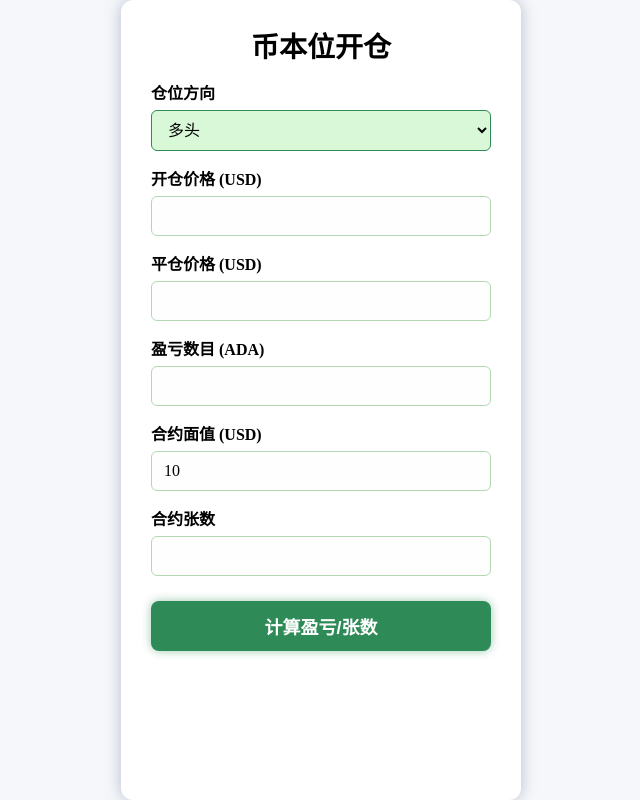
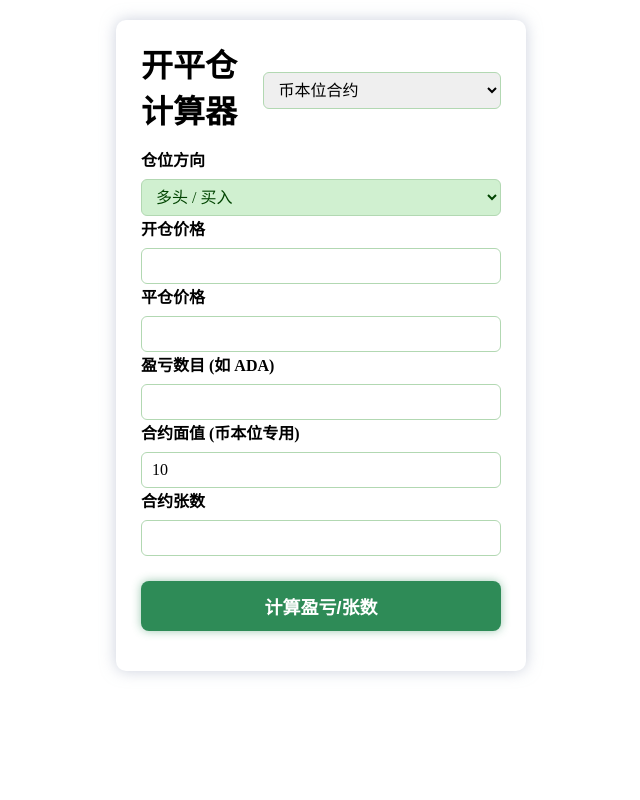
Before and after one commit to nei1111/ada-calculator, a plain HTML site: page index.html in a window 1280 px wide. Shown: the whole page, without its empty margins (319-959 px from the left). Drawn offline with Linux system fonts and the light colour scheme.

Commit message:
Update index.html

```diff
--- a/index.html
+++ b/index.html
@@ -3,79 +3,59 @@
 
 <head>
     <meta charset="UTF-8" />
-    <meta name="viewport" content="width=device-width, initial-scale=1.0" />
-    <title>币本位开仓</title>
+    <meta name="viewport" content="width=device-width, initial-scale=1" />
+    <title>开平仓计算器</title>
     <style>
-        html,
         body {
+            font-family: "宋体", "SimSun", serif;
             margin: 0;
-            padding: 0;
-            height: 100vh;
-            overflow: hidden;
-            font-family: "宋体", "SimSun", "Segoe UI", Tahoma, Geneva, Verdana, sans-serif;
-            background: #f5f7fa;
-            color: #000000;
-        }
-
-        body {
+            padding: 20px;
             display: flex;
             justify-content: center;
         }
 
         .calculator {
-            background: #ffffff;
-            width: 80vw;
-            max-width: 400px;
-            min-width: 280px;
-            padding: 15px 30px 60px;
-            border-radius: 12px;
-            box-shadow: 0 0 15px #a0a9bfbf;
-            overflow-y: auto;
-            max-height: 100vh;
-            box-sizing: border-box;
+            background: white;
+            width: 360px;
+            padding: 20px 25px 40px;
+            border-radius: 10px;
+            box-shadow: 0 0 15px #a0a9bf88;
         }
 
         h1 {
-            text-align: center;
-            margin-top: 10px;
-            margin-bottom: 15px;
-            font-weight: 900;
-            font-size: 28px;
-            color: #000000; /* 黑色标题 */
-            text-shadow: none;
-            font-family: "微软雅黑", "Microsoft YaHei", "SimSun", "Segoe UI", Tahoma, Geneva, Verdana, sans-serif;
+            margin: 0 0 15px;
+            display: flex;
+            align-items: center;
+            justify-content: space-between;
+            font-weight: 700;
+            color: #000;
+        }
+
+        select,
+        input {
+            width: 100%;
+            padding: 8px 10px;
+            font-size: 16px;
+            margin-top: 8px;
+            border-radius: 6px;
+            border: 1.5px solid #b2d8b2;
+            box-sizing: border-box;
+            font-family: "Times New Roman", Times, serif;
         }
 
         label {
-            display: block;
-            margin-bottom: 6px;
             margin-top: 15px;
             font-weight: 600;
-            color: #000000;
-            font-family: "宋体", "SimSun", serif;
         }
 
-        input,
-        select {
-            width: 100%;
-            padding: 10px 12px;
-            border-radius: 6px;
-            border: 1.5px solid #b2d8b2;
-            font-size: 16px;
-            background: #fefefe;
-            color: #000000;
-            box-sizing: border-box;
-            transition: border-color 0.3s ease, color 0.3s ease;
-            font-family: "Times New Roman", Times, serif;
+        .position-long {
+            background-color: #d0f0d0 !important;
+            color: #004400 !important;
         }
 
-        input:focus,
-        select:focus {
-            outline: none;
-        }
-
-        .result-value {
-            font-weight: 700;
+        .position-short {
+            background-color: #f9d6d5 !important;
+            color: #660000 !important;
         }
 
         button {
@@ -96,137 +76,158 @@
         button:hover {
             background: #246b45;
         }
-
-        #result {
-            display: none;
-        }
-
-        .green-text {
-            color: #007500;
-        }
-
-        .red-text {
-            color: #d00000;
-        }
-
-        .yellow-bg {
-            background-color: #fffca2;
-        }
-
-        .position-long {
-            background-color: #d8f8d8;
-            border-color: #2e8b57 !important;
-        }
-
-        .position-short {
-            background-color: #fce5e5;
-            border-color: #d00000 !important;
-        }
-
-        select {
-            font-family: "宋体", "SimSun", serif;
-        }
     </style>
 </head>
 
 <body>
     <div class="calculator">
-        <h1>币本位开仓</h1>
+        <h1>
+            开平仓计算器
+            <select id="marketSelect" onchange="switchMarket()">
+                <option value="coin">币本位合约</option>
+                <option value="usd">U本位合约</option>
+                <option value="forex">外汇市场</option>
+            </select>
+        </h1>
 
         <label for="positionType">仓位方向</label>
         <select id="positionType" onchange="updatePositionStyle()">
-            <option value="long">多头</option>
-            <option value="short">空头</option>
+            <option value="long">多头 / 买入</option>
+            <option value="short">空头 / 卖出</option>
         </select>
 
-        <label for="entryPrice">开仓价格 (USD)</label>
+        <div id="fieldEntryPrice">
+            <label for="entryPrice">开仓价格</label>
             <input type="number" id="entryPrice" min="0" step="any" />
+        </div>
 
-        <label for="latestPrice">平仓价格 (USD)</label>
+        <div id="fieldLatestPrice">
+            <label for="latestPrice">平仓价格</label>
             <input type="number" id="latestPrice" min="0" step="any" />
+        </div>
 
-        <label for="pnlAmount">盈亏数目 (ADA)</label>
+        <div id="fieldPnlAmount">
+            <label for="pnlAmount">盈亏金额</label>
             <input type="number" id="pnlAmount" step="any" />
+        </div>
 
-        <label for="contractSize">合约面值 (USD)</label>
+        <div id="fieldContractSize" style="display:none;">
+            <label for="contractSize">合约面值 (币本位专用)</label>
             <input type="number" id="contractSize" min="0" step="any" value="10" />
+        </div>
 
-        <label for="contracts">合约张数</label>
+        <div id="fieldContracts">
+            <label for="contracts">合约张数 / 开仓数</label>
             <input type="number" id="contracts" min="0" step="any" />
+        </div>
 
         <button onclick="calculatePnL()">计算盈亏/张数</button>
-
-        <div id="result"></div>
     </div>
 
     <script>
-        const positionSelect = document.getElementById("positionType");
+        function switchMarket() {
+            const market = document.getElementById('marketSelect').value;
+            document.getElementById('fieldContractSize').style.display = (market === 'coin') ? 'block' : 'none';
 
-        function clearResultStyles() {
-            const contractsInput = document.getElementById('contracts');
-            const pnlAmountInput = document.getElementById('pnlAmount');
-            contractsInput.classList.remove('result-value', 'yellow-bg');
-            pnlAmountInput.classList.remove('result-value', 'green-text', 'red-text');
+            const pnlLabel = document.querySelector('#fieldPnlAmount label');
+            if (market === 'coin') {
+                pnlLabel.textContent = "盈亏数目 (如 ADA)";
+            } else if (market === 'usd') {
+                pnlLabel.textContent = "盈亏金额 (USD)";
+            } else {
+                pnlLabel.textContent = "盈亏金额 (基础货币)";
+            }
+
+            const contractsLabel = document.querySelector('#fieldContracts label');
+            if (market === 'coin') {
+                contractsLabel.textContent = "合约张数";
+
+            } else {
+                contractsLabel.textContent = "开仓数";
+            }
+
+            ['entryPrice', 'latestPrice', 'pnlAmount', 'contracts'].forEach(id => {
+                document.getElementById(id).value = '';
+            });
+
+            if (market === 'coin') {
+                document.getElementById('contractSize').value = '10';
+            }
+
+            updatePositionStyle();
         }
 
         function updatePositionStyle() {
             const select = document.getElementById('positionType');
+            select.classList.remove('position-long', 'position-short');
             if (select.value === 'long') {
-                select.classList.remove('position-short');
                 select.classList.add('position-long');
             } else {
-                select.classList.remove('position-long');
                 select.classList.add('position-short');
             }
         }
 
         function calculatePnL() {
-            clearResultStyles();
+            const market = document.getElementById('marketSelect').value;
+            const positionType = document.getElementById('positionType').value;
             const entryPrice = parseFloat(document.getElementById('entryPrice').value);
             const latestPrice = parseFloat(document.getElementById('latestPrice').value);
+            const pnlInput = document.getElementById('pnlAmount');
             const contractsInput = document.getElementById('contracts');
-            const pnlAmountInput = document.getElementById('pnlAmount');
-            const contractSize = parseFloat(document.getElementById('contractSize').value);
-            const positionType = document.getElementById('positionType').value;
 
-            if (!entryPrice || entryPrice <= 0 || !latestPrice || latestPrice <= 0 || !contractSize || contractSize <= 0) {
-                alert("请填写所有有效数字（开仓价、平仓价、合约面值）！");
+            if (!entryPrice || entryPrice <= 0 || !latestPrice || latestPrice <= 0) {
+                alert("请填写有效的开仓和平仓价格！");
                 return;
             }
 
-            const usdPositionSign = positionType === 'long' ? 1 : -1;
-            const pnlAmount = parseFloat(pnlAmountInput.value);
+            const positionSign = (positionType === 'long') ? 1 : -1;
 
-            if (pnlAmountInput.value !== "" && !isNaN(pnlAmount)) {
-                const denominator = (1 / entryPrice - 1 / latestPrice) * contractSize * usdPositionSign;
-                if (denominator === 0) {
-                    alert("平仓价格和开仓价格导致除零错误，无法计算。");
+            if (pnlInput.value !== "" && !isNaN(parseFloat(pnlInput.value))) {
+                const pnl = parseFloat(pnlInput.value);
+                let contracts;
+                if (market === 'coin') {
+                    const contractSize = parseFloat(document.getElementById('contractSize').value);
+                    if (!contractSize || contractSize <= 0) {
+                        alert("请填写有效的合约面值！");
                         return;
                     }
-                const contracts = pnlAmount / denominator;
+                    const denominator = (1 / entryPrice - 1 / latestPrice) * contractSize * positionSign;
+                    if (denominator === 0) {
+                        alert("价格设置错误，除数为零！");
+                        return;
+                    }
+                    contracts = pnl / denominator;
+                } else {
+                    contracts = pnl / ((latestPrice - entryPrice) * positionSign);
+                }
                 if (contracts < 0) {
-                    alert("计算得到的合约张数为负数，请检查输入参数。");
+                    alert("计算结果为负数，请检查输入参数！");
                     return;
                 }
                 contractsInput.value = Math.round(contracts);
-                contractsInput.classList.add('result-value', 'yellow-bg');
+                contractsInput.classList.add('result-value');
+                pnlInput.classList.remove('result-value');
+            } else {
+                const contracts = parseFloat(contractsInput.value);
+                if (!contracts || contracts <= 0) {
+                    alert("请填写有效的开仓数！");
                     return;
                 }
-
-            const contracts = parseFloat(contractsInput.value);
-            if (!contracts || contracts <= 0) {
-                alert("请填写有效的合约张数或盈亏数目！");
-                return;
+                let pnl;
+                if (market === 'coin') {
+                    const contractSize = parseFloat(document.getElementById('contractSize').value);
+                    pnl = (1 / entryPrice - 1 / latestPrice) * contracts * contractSize * positionSign;
+                } else {
+                    pnl = (latestPrice - entryPrice) * contracts * positionSign;
+                }
+                pnlInput.value = pnl.toFixed(4);
+                pnlInput.classList.add('result-value');
+                contractsInput.classList.remove('result-value');
+            }
         }
 
-            const usdPosition = contracts * contractSize * usdPositionSign;
-            const pnl = (1 / entryPrice - 1 / latestPrice) * usdPosition;
-
-            pnlAmountInput.value = pnl.toFixed(4);
-            pnlAmountInput.classList.add('result-value');
-            pnlAmountInput.classList.add(pnl >= 0 ? 'green-text' : 'red-text');
-        }
-
+        // 初始化
+        switchMarket();
         updatePositionStyle();
     </script>
 </body>
```
Lines whose indentation alone changed are shown as unchanged.
